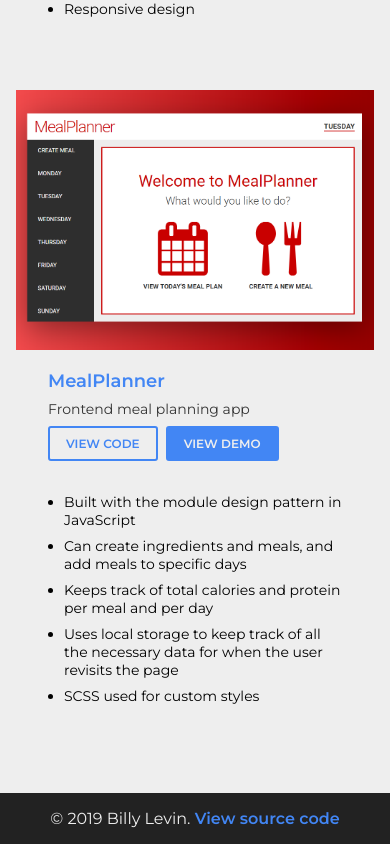
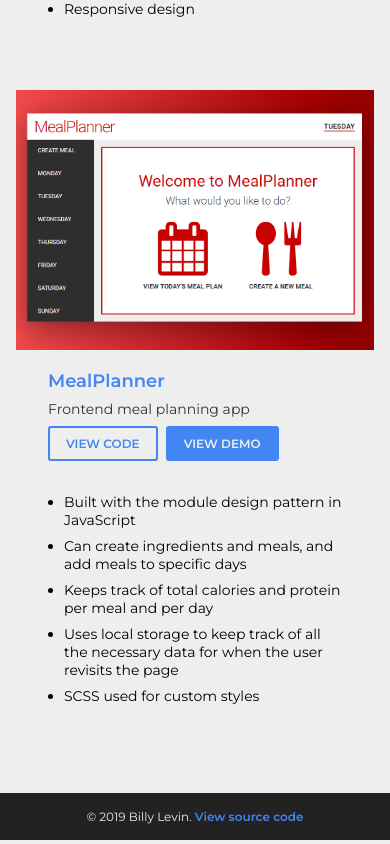
Before and after one commit to BillyLevin/billylevin, a React (Create React App) app: page / in a window 390 px wide. Shown: the part 3490-4334 px from the top of the page. Built offline with nearby package versions, Linux system fonts and the light colour scheme.

Commit message:
make footer text smaller on mobile

```diff
--- a/src/components/Footer.tsx
+++ b/src/components/Footer.tsx
@@ -9,6 +9,10 @@ const FooterContainer = styled.footer`
   color: ${props => props.theme.colors.light[0]};
   text-align: center;
   padding: 1.6rem;
+
+  @media only screen and (max-width: ${props => props.theme.breakpoints.small}) {
+    font-size: 1.2rem;
+  }
 
   a:link,
   a:visited {
```
